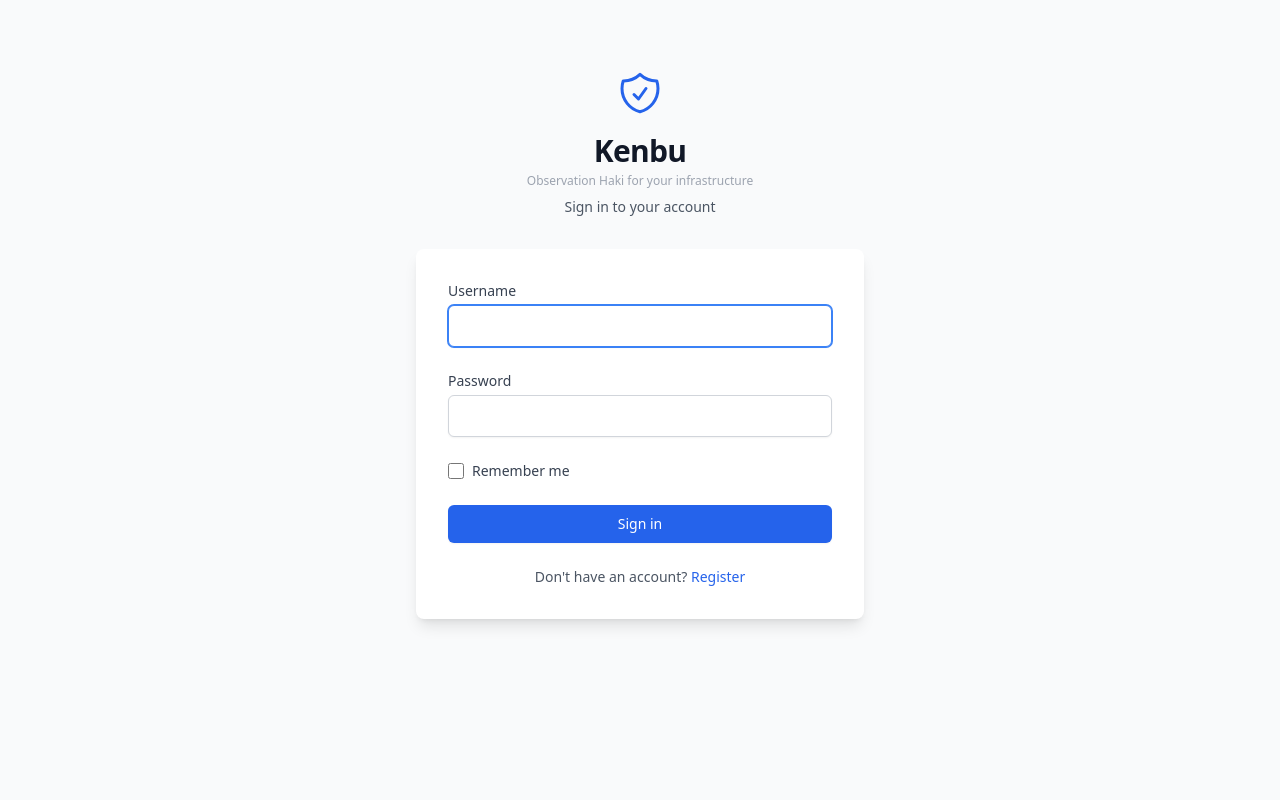
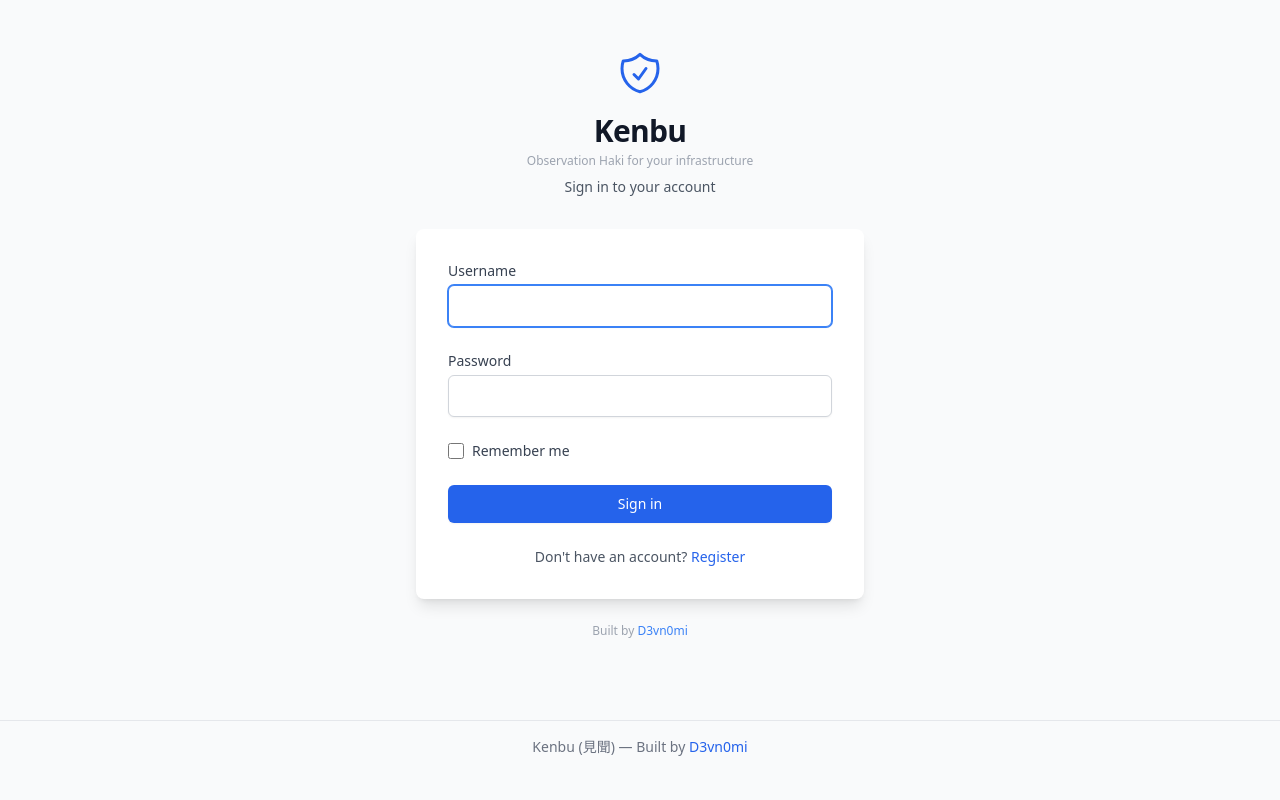
Before and after one commit to d3vn0mi/Kenbu-auditing-tool, a Flask app: page /auth/login in a window 1280 px wide. Run offline with Flask 3, Linux system fonts and the light colour scheme; some libraries are stand-ins or nearby versions.

Commit message:
Add MIT license and D3vn0mi branding
- Add MIT LICENSE file with D3vn0mi copyright
- Add license and author badges to README header
- Add author and license sections to README footer
- Add "Built by D3vn0mi" footer to base template (all pages)
- Add D3vn0mi credit to login page

https://claude.ai/code/session_01WPG3fmNT2sUB9h15Fp7i8Y

```diff
--- a/app/templates/auth/login.html
+++ b/app/templates/auth/login.html
@@ -41,6 +41,10 @@
                 <a href="{{ url_for('auth.register') }}" class="font-medium text-primary-600 hover:text-primary-500">Register</a>
             </p>
         </div>
+
+        <p class="mt-6 text-center text-xs text-gray-400">
+            Built by <a href="https://github.com/d3vn0mi" class="text-primary-500 hover:text-primary-400" target="_blank">D3vn0mi</a>
+        </p>
     </div>
 </div>
 {% endblock %}
--- a/app/templates/base.html
+++ b/app/templates/base.html
@@ -104,6 +104,15 @@
                 {% block content %}{% endblock %}
             </div>
         </main>
+
+        <!-- Footer -->
+        <footer class="border-t border-gray-200 mt-8">
+            <div class="mx-auto max-w-7xl px-4 py-4 sm:px-6 lg:px-8">
+                <p class="text-center text-sm text-gray-500">
+                    Kenbu (見聞) — Built by <a href="https://github.com/d3vn0mi" class="text-primary-600 hover:text-primary-500 font-medium" target="_blank">D3vn0mi</a>
+                </p>
+            </div>
+        </footer>
     </div>
 
     <script>
```
Also changed, not shown: README.md, 1 other file.
